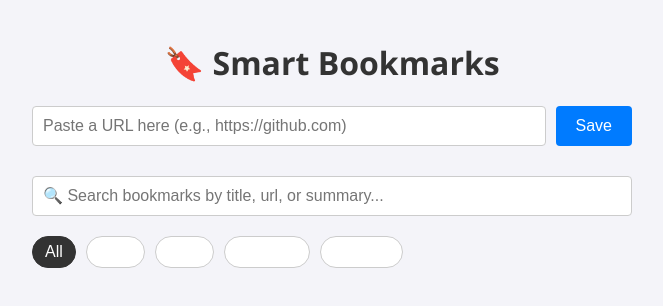
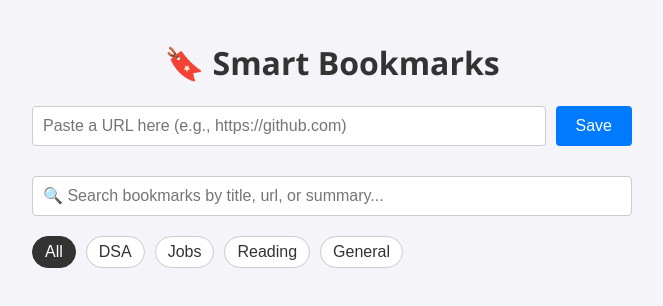
Before and after one commit to RishiKumar1917/AI-Powered_Smart_Bookmark_Manager, a browser extension: page public/index.html in a window 1280 px wide. Shown: the whole page, without its empty margins (308-971 px from the left). Drawn offline with Linux system fonts and the light colour scheme; no server answers.

Commit message:
ai-smart-bookmark-manager

```diff
--- a/public/index.html
+++ b/public/index.html
@@ -24,7 +24,7 @@
 
         /* Filter & Search Styles */
         .filters { display: flex; gap: 10px; margin-bottom: 20px; overflow-x: auto; padding-bottom: 5px; }
-        .filter-btn { padding: 6px 12px; border: 1px solid #ccc; border-radius: 20px; background: white; cursor: pointer; white-space: nowrap; }
+        .filter-btn { padding: 6px 12px; border: 1px solid #ccc; border-radius: 20px; background: white; color: #333; cursor: pointer; white-space: nowrap; }
         .filter-btn.active { background: #333; color: white; border-color: #333; }
         .search-bar { width: 100%; padding: 10px; margin-bottom: 20px; border: 1px solid #ccc; border-radius: 4px; box-sizing: border-box; }
     </style>
```
